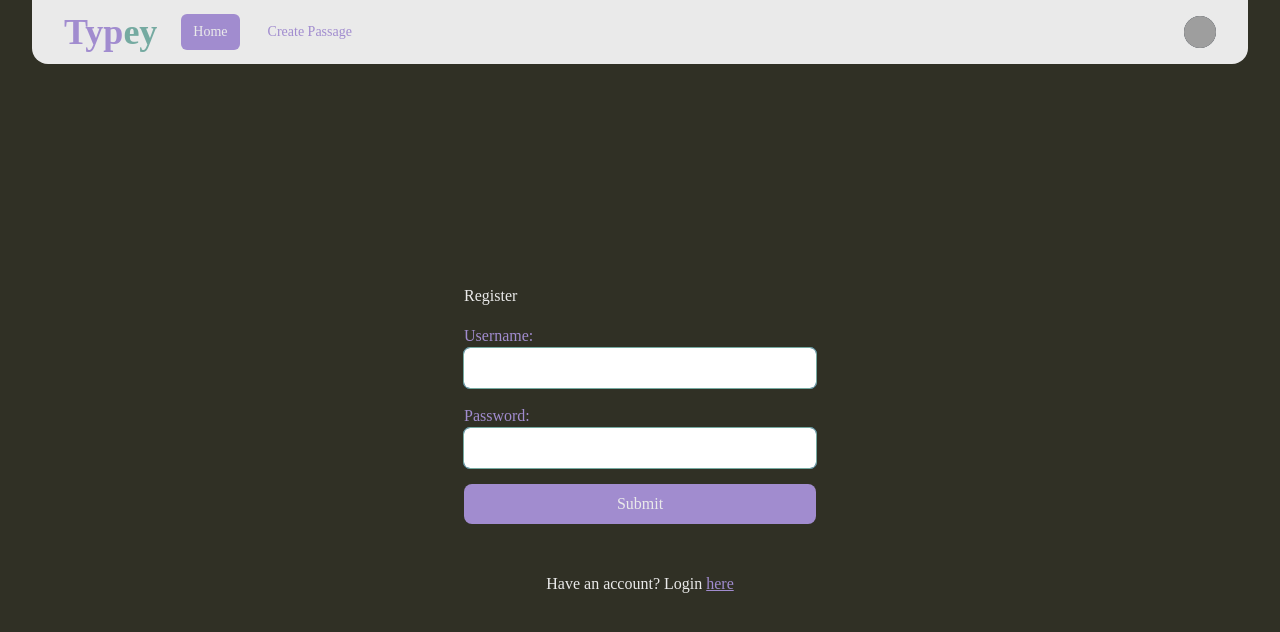
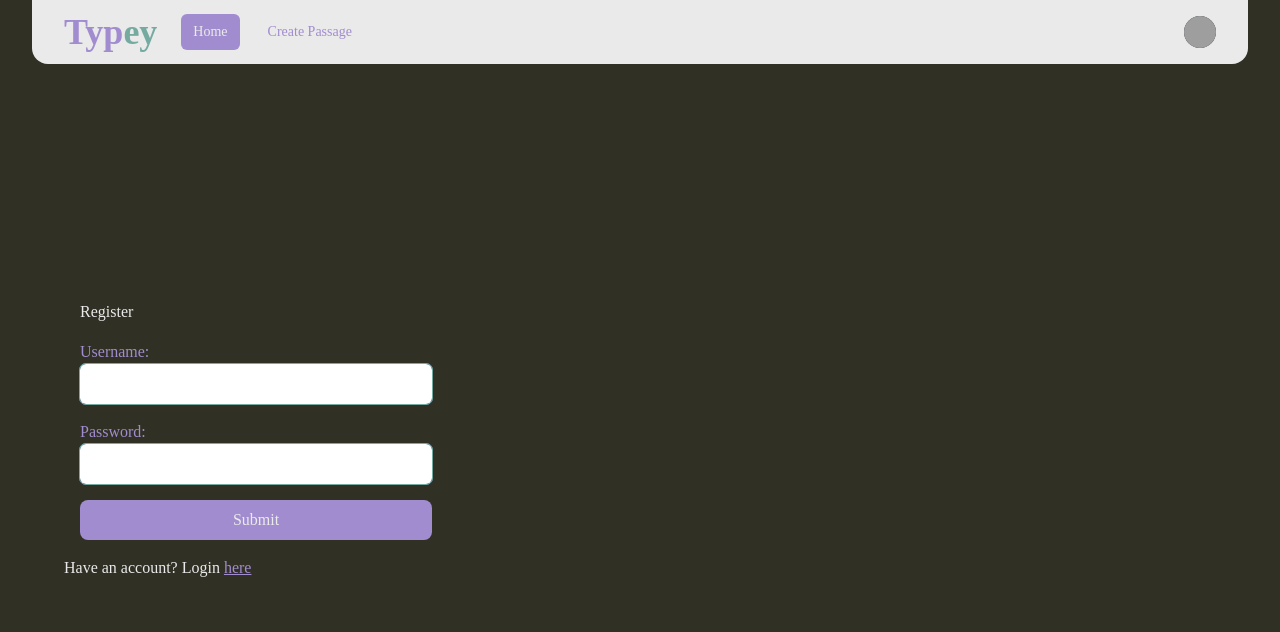
Before and after one commit to EwbiDev/typey, a React (Vite) app in the folder packages/frontend/: page /register in a window 1280 px wide. Shown: the top 632 px of the page. Built offline with nearby package versions, Linux system fonts and the light colour scheme; grey boxes are pictures that could not be loaded; a web font is replaced by a local one.

Commit message:
feat: update Container styling

```diff
--- a/packages/frontend/src/components/Container/index.tsx
+++ b/packages/frontend/src/components/Container/index.tsx
@@ -1,6 +1,6 @@
 export default function Container({ children }: { children: React.ReactNode }) {
   return (
-    <div className="flex grow flex-col items-center justify-center gap-8">
+    <div className="flex flex-1 flex-col justify-center py-12 sm:px-6 lg:px-8">
       {children}
     </div>
   );
```
